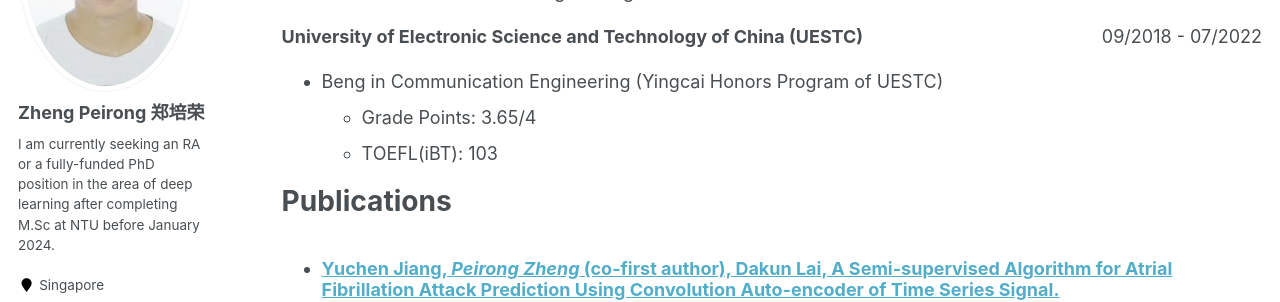
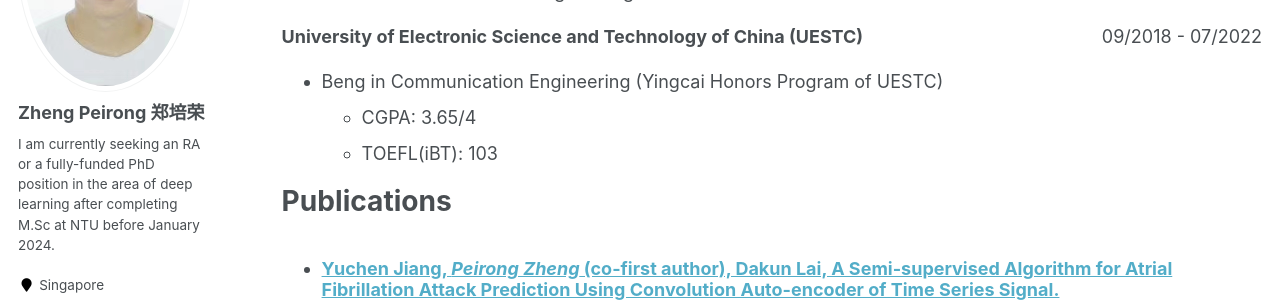
Before and after one commit to zhengpeirong/onlineAcademicCV, a Jekyll site: the page built from _pages/cv.md, in a window 1280 px wide and 900 px high. Shown: the part 275-577 px from the top of the window. Built offline with Jekyll 4.4.1, drawn with Linux system fonts in a browser that asks for light colours; some web fonts are replaced.

Commit message:
add CGPA

```diff
--- a/_pages/cv.md
+++ b/_pages/cv.md
@@ -24,7 +24,7 @@ Education
 </div>
 
 * Beng in Communication Engineering (Yingcai Honors Program of UESTC)
-  * Grade Points: 3.65/4
+  * CGPA: 3.65/4
   * TOEFL(iBT): 103
 
 Publications
```
